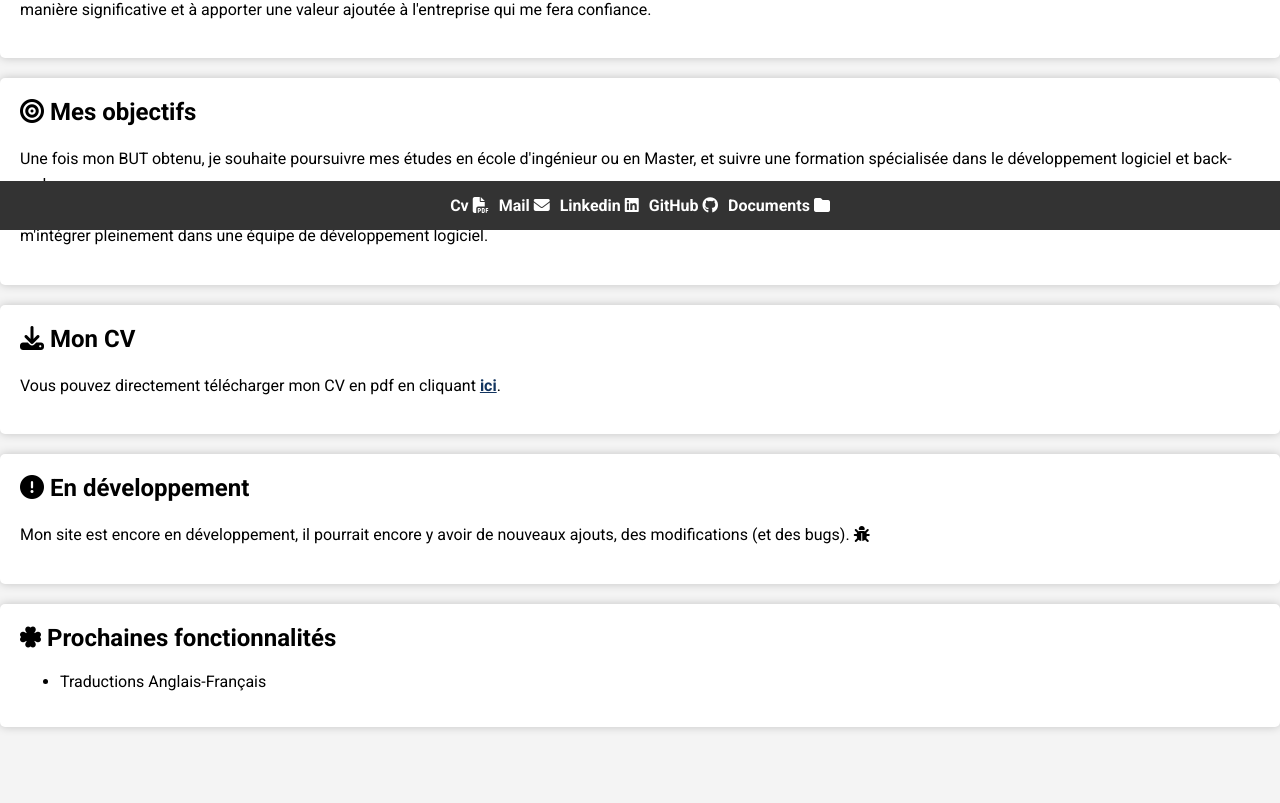
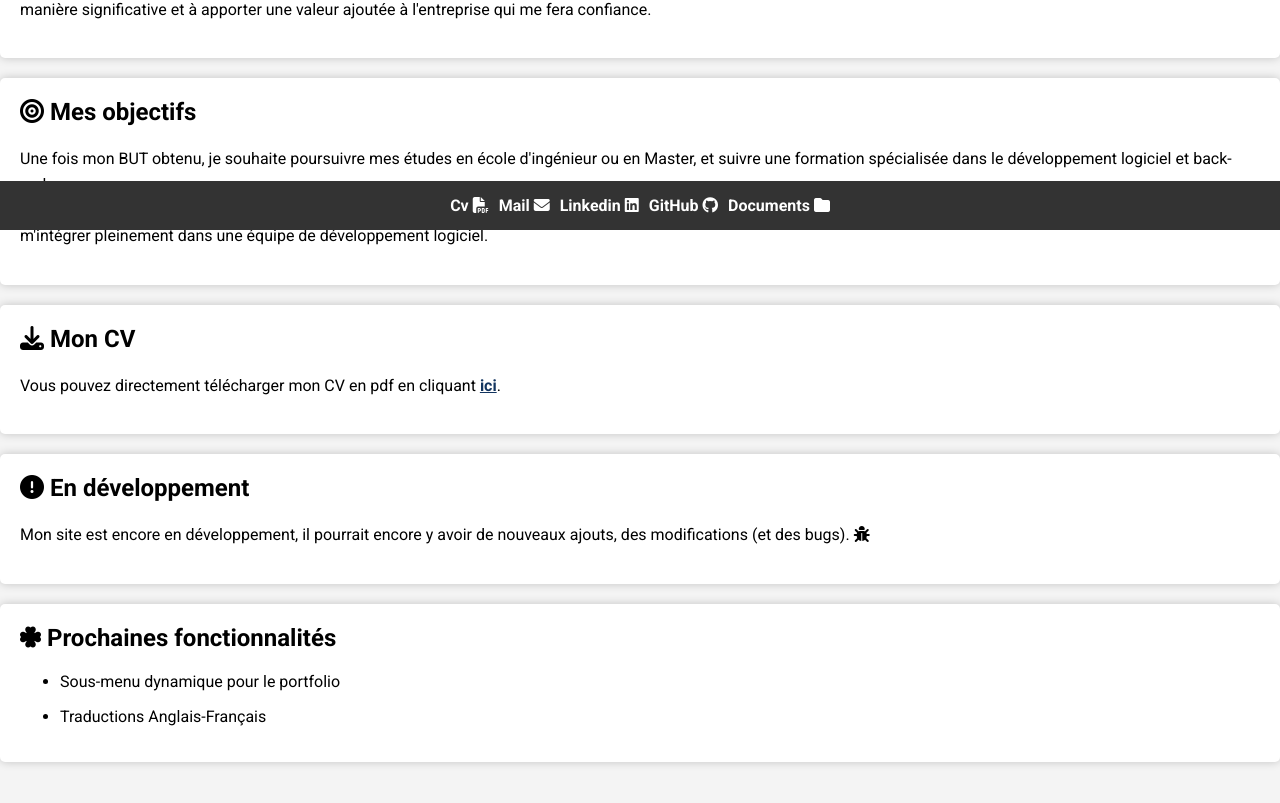
Before and after one commit to CamilleFourmaintraux/CamilleFourmaintraux.github.io, a React (Vite) app: page /#/ in a window 1280 px wide. Shown: the part 570-1373 px from the top of the page. Built offline with nearby package versions, Linux system fonts and the light colour scheme.

Commit message:
Add new soon funtionnality

```diff
--- a/src/pages/Introduction.tsx
+++ b/src/pages/Introduction.tsx
@@ -76,6 +76,7 @@ export default function IntroductionPage() {
           <i className="fa-solid fa-clover"></i> Prochaines fonctionnalités
         </h2>
         <ul>
+          <li>Sous-menu dynamique pour le portfolio</li>
           <li>Traductions Anglais-Français</li>
         </ul>
       </div>
```
